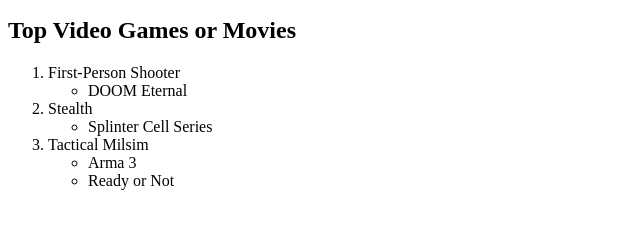
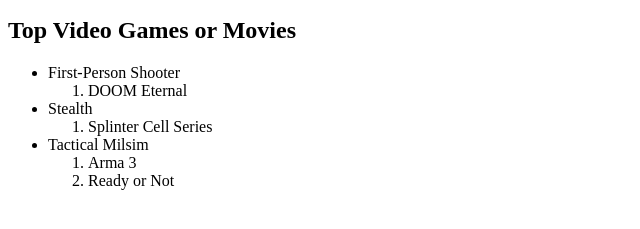
Before and after one commit to Flash-Point/Projects, a plain HTML site: page Brainnest/Week 1/lists/index.html in a window 1280 px wide. Shown: the part 533-762 px from the top of the page, 0-640 px from the left. Drawn offline with Linux system fonts and the light colour scheme.

Commit message:
updated spacing and html

```diff
--- a/Brainnest/Week 1/lists/index.html
+++ b/Brainnest/Week 1/lists/index.html
@@ -39,20 +39,20 @@
         </ul>
     </ol>
     <h2>Top Video Games or Movies</h2>
-    <ol>
+    <ul>
         <li>First-Person Shooter</li>
-        <ul>
+        <ol>
             <li>DOOM Eternal</li>
-        </ul>
+        </ol>
         <li>Stealth</li>
-        <ul>
+        <ol>
             <li>Splinter Cell Series</li>
-        </ul>
+        </ol>
         <li>Tactical Milsim</li>
-        <ul>
+        <ol>
             <li>Arma 3</li>
             <li>Ready or Not</li>
-        </ul>
-    </ol>
+        </ol>
+    </ul>
 </body>
 </html>
```
Also changed, not shown: Brainnest/Week 1/links-and-images/Index.html (+0 -1 lines), Brainnest/Week 1/links-and-images/pages/about.html (+1 -0 lines).
